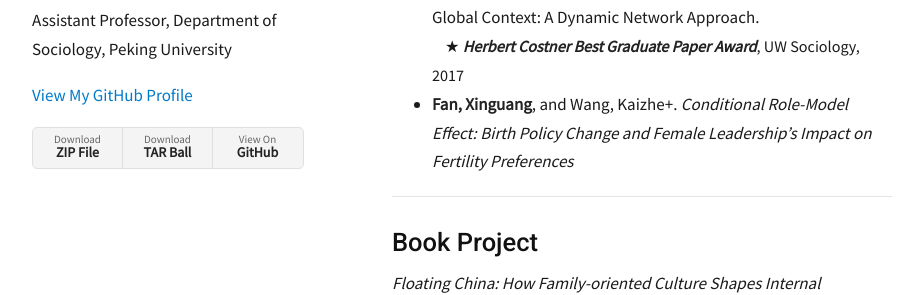
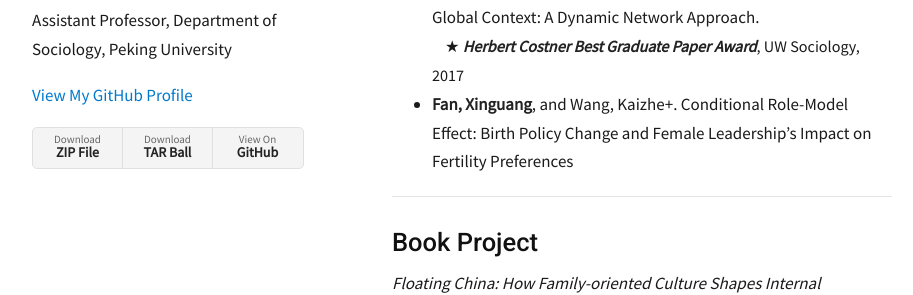
Before and after one commit to xinguang-fan/xinguang-fan.github.io, a Jekyll site: the page built from research.md, in a window 1280 px wide and 900 px high. Shown: the part 367-662 px from the top of the window, without its empty margins (178-1091 px from the left). Built offline with Jekyll 4.4.1, drawn with Linux system fonts in a browser that asks for light colours; some of the changed text lies outside the part shown.

Commit message:
Update research.md

```diff
--- a/research.md
+++ b/research.md
@@ -14,7 +14,7 @@ nav_order: 2
 - **Fan, Xinguang**, and Fang, Hanjun+. Domestic Media Slant in the Global Context: A Dynamic Network Approach.
   <br>
     <span style="font-size: 0.95em;">&nbsp;&nbsp;&nbsp;&nbsp;★ <strong><em>Herbert Costner Best Graduate Paper Award</em></strong>, UW Sociology, 2017<span>
-- **Fan, Xinguang**, and Wang, Kaizhe+. *Conditional Role-Model Effect: Birth Policy Change and Female Leadership’s Impact on Fertility Preferences*
+- **Fan, Xinguang**, and Wang, Kaizhe+. Conditional Role-Model Effect: Birth Policy Change and Female Leadership’s Impact on Fertility Preferences
 
 ---
 
@@ -57,7 +57,7 @@ nav_order: 2
 
 - **Fan, Xinguang**, and Maria Vignau Loria+. [Intimate Partner Violence and Contraceptive Use in Developing Countries: How Does the Relationship Depend on Context?](https://doi.org/10.4054/DemRes.2020.42.10) *Demographic Research*, 42: 293–342.
   <br>
-  <span style="font-size: 0.95em;">&nbsp;&nbsp;&nbsp;&nbsp;★ <strong><em><a href= "https://www.ipums.org/2020-award-winners">IPUMS Global Health Research Award<a></em></strong>, University of Minnesota, 2021<span>
+  <span style="font-size: 0.95em;">&nbsp;&nbsp;&nbsp;&nbsp;★ <strong><em><a href= "https://www.ipums.org/2020-award-winners">IPUMS Global Health Research Award</a></em></strong>, University of Minnesota, 2021<span>
 
 ---
 
```
